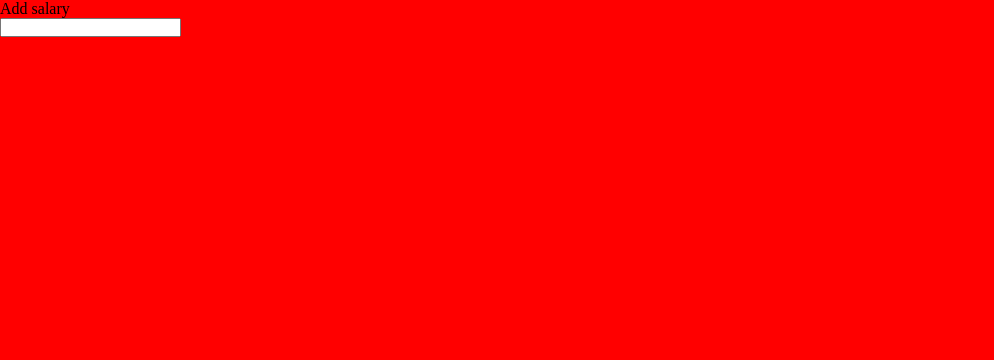
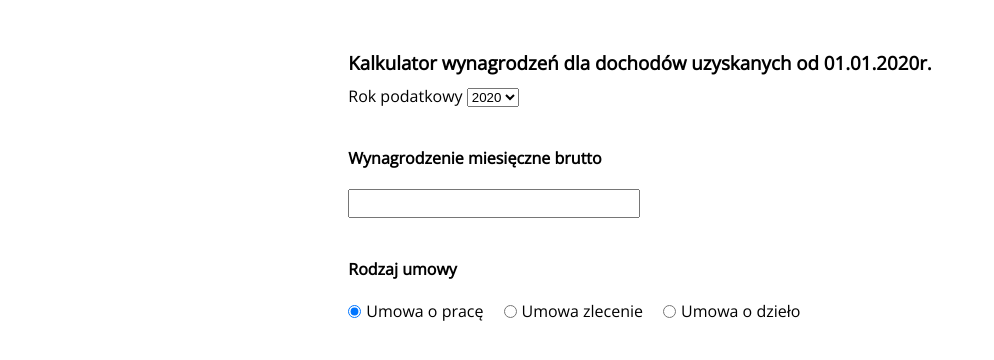
Before and after one commit to tomasz-paterka/salary_calculator, a website built with webpack: page src/index.html in a window 1280 px wide. Shown: the whole page, without its empty margins (0-994 px from the left). Built offline with nearby package versions, Linux system fonts and the light colour scheme.

Commit message:
add html structure, and css

```diff
--- a/src/index.html
+++ b/src/index.html
@@ -1,13 +1,48 @@
 <!DOCTYPE html>
 <html lang="en">
+
 <head>
   <meta charset="UTF-8">
   <meta name="viewport" content="width=device-width, initial-scale=1.0">
   <meta http-equiv="X-UA-Compatible" content="ie=edge">
-  <title>Salary calculator</title>
+  <title>Kalkulator wynagrodzeń</title>
 </head>
+
 <body>
-  <div>Add salary</div>
-  <input type="text" id="salary">
+  <div class="container">
+    <header>
+      <h3>Kalkulator wynagrodzeń dla dochodów uzyskanych od 01.01.2020r.</h3>
+      <div class="selection-container">
+        <label for="tax-year">Rok podatkowy</label>
+        <select name="tax-years" id="tax-year">
+          <option value="2020">2020</option>
+          <option value="2019">2019</option>
+          <option value="2018">2018</option>
+        </select>
+      </div>
+    </header>
+
+    <section class="salary-parameters">
+      <div class="salary">
+        <h4>Wynagrodzenie miesięczne brutto</h4>
+        <input type="text" name="salary" autocomplete="off">
+      </div>
+
+      <div class="contract-type">
+        <h4>Rodzaj umowy</h4>
+        <div class="contracts">
+          <input checked type="radio" id="employment_contract" name="contract" value="employment">
+          <label for="employment_contract">Umowa o pracę</label>
+          <input type="radio" id="mandate_contract" name="contract" value="mandate">
+          <label for="mandate_contract">Umowa zlecenie</label>
+          <input type="radio" id="work_contract" name="contract" value="work">
+          <label for="work_contract">Umowa o dzieło</label>
+        </div>
+      </div>
+    </section>
+  </div>
+
+
 </body>
+
 </html>
--- a/src/js/index.js
+++ b/src/js/index.js
@@ -1,13 +1,13 @@
 import '../scss/style.scss';
 
-const getInput = () => {
-  let input = document.getElementById('salary');
-  console.log(parseInt(input.value))
-}
+// const getInput = () => {
+//   let input = document.getElementById('salary');
+//   console.log(parseInt(input.value))
+// }
 
 
-document.addEventListener('keypress', function(e) {
-  if (e.keyCode === 13 || e.which === 13) {
-    getInput()
-  }
-});
+// document.addEventListener('keypress', function(e) {
+//   if (e.keyCode === 13 || e.which === 13) {
+//     getInput()
+//   }
+// });
--- a/src/scss/style.scss
+++ b/src/scss/style.scss
@@ -1,3 +1,6 @@
+@import url('https://fonts.googleapis.com/css?family=Open+Sans&display=swap');
+$main-font: 'Open Sans', sans-serif;
+
 * {
   margin: 0;
   padding: 0;
@@ -5,5 +8,42 @@
 }
 
 body {
-  background-color: red
+  display: flex;
+  flex-direction: column;
+  justify-content: center;
+  align-items: center;
+  font-family: $main-font;
 }
+
+header {
+  margin-top: 50px;
+  .selection-container {
+    padding: 10px 0;
+  }
+}
+
+h4 {
+  margin: 20px 0;
+}
+
+.salary-parameters {
+  .salary {
+    margin-top: 30px;
+    input {
+      padding: 5px;
+      text-align: end;
+      width: 50%;
+    }
+  }
+
+  .contract-type {
+    padding: 20px 0;
+    .contracts {
+      display: flex;
+      align-items: center;
+      label {
+        padding: 0 20px 0 5px;
+      }
+    }
+  }
+}
```
